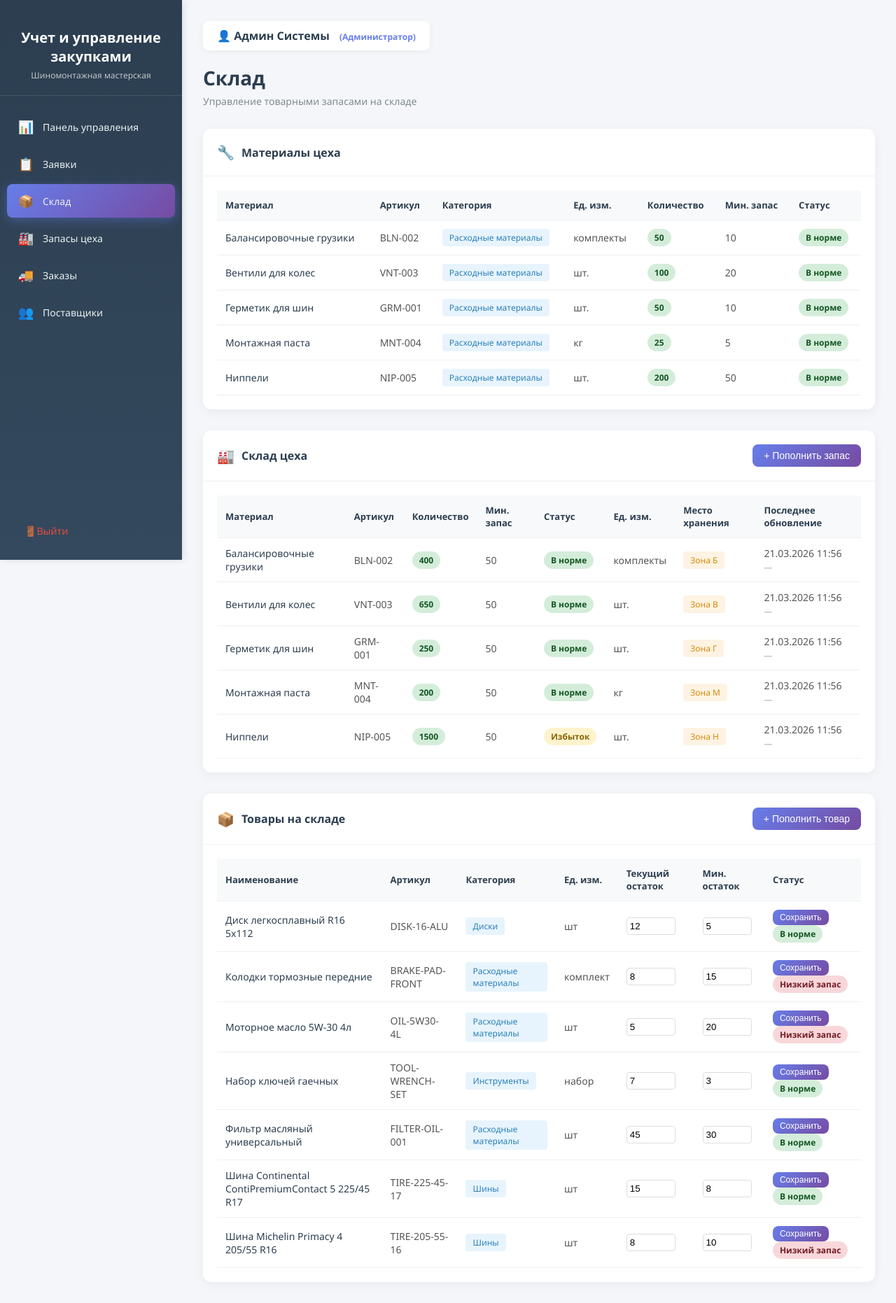
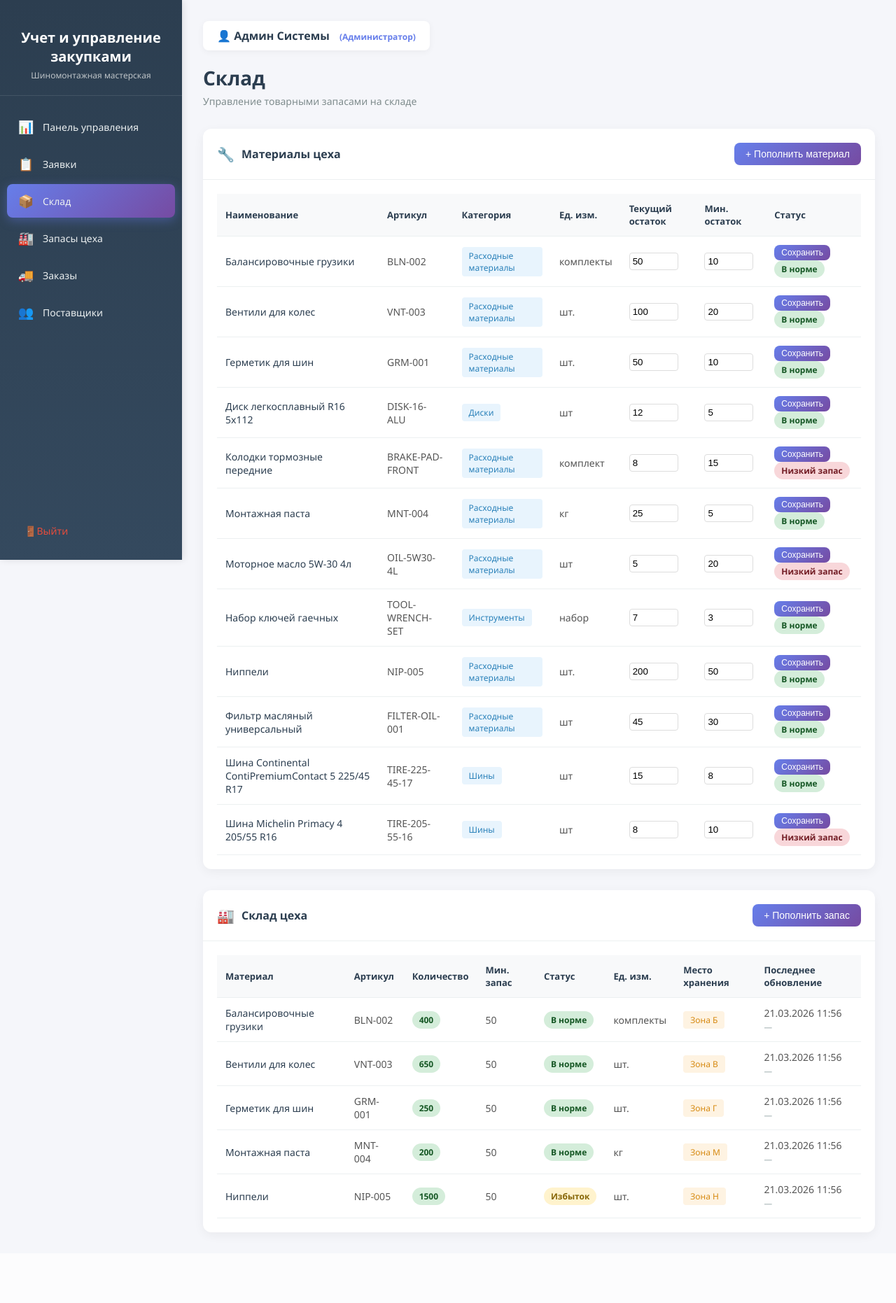
Before and after one commit to vanya27-chtto/tire-workshop-supply-system, a Django app: page /warehouse/ in a window 1280 px wide. Shown: the whole page at 70% size. After the commit the page ends 1766 px from the top, so only its background shows below. Run offline with Django 5.2, Linux system fonts and the light colour scheme; a user stored in the database is signed in; data comes from the database, SQL or seed files in the repository; both versions use the stored data as it was before the commit.

Commit message:
update branch

```diff
--- a/core/models.py
+++ b/core/models.py
@@ -37,17 +37,17 @@ class Supplier(models.Model):
 
 
 class Product(models.Model):
-    """Товар на складе (для продажи)"""
+    """Материал для цеха"""
     category = models.ForeignKey(
         Category,
         on_delete=models.CASCADE,
         related_name='products',
         verbose_name=_('Категория')
     )
-    name = models.CharField(_('Название товара'), max_length=200)
+    name = models.CharField(_('Название материала'), max_length=200)
     sku = models.CharField(_('Артикул'), max_length=50, unique=True, blank=True)
     unit = models.CharField(_('Единица измерения'), max_length=20, default='шт.')
-    quantity = models.PositiveIntegerField(_('Количество на складе'), default=0)
+    quantity = models.PositiveIntegerField(_('Количество на складе цеха'), default=0)
     min_quantity = models.PositiveIntegerField(
         _('Минимальный уровень запаса'),
         default=10,
@@ -64,7 +64,6 @@ class Product(models.Model):
     )
     created_at = models.DateTimeField(_('Дата добавления'), auto_now_add=True)
     updated_at = models.DateTimeField(_('Дата обновления'), auto_now=True)
-    is_sales_item = models.BooleanField(_('Товар для продажи'), default=True, help_text=_('Если отмечено, товар предназначен для продажи клиентам'))
 
     class Meta:
         verbose_name = _('Товар')
--- a/core/views.py
+++ b/core/views.py
@@ -102,17 +102,14 @@ def suppliers(request):
 
 @login_required
 def warehouse(request):
-    """Страница склада - управление товарными запасами"""
-    # Товары для продажи (шины, диски, тормоза и т.д.)
-    products = CoreProduct.objects.filter(is_sales_item=True).select_related('category')
-    # Материалы цеха (грузики, вентили и т.д.)
-    workshop_materials = CoreProduct.objects.filter(is_sales_item=False).select_related('category')
+    """Страница склада - управление материалами цеха"""
+    # Все материалы (шины, грузики, вентили и т.д.)
+    products = CoreProduct.objects.all().select_related('category')
     workshop_stocks = WorkshopStock.objects.all().select_related('product', 'responsible_person')
     workshop_warehouses = WorkshopWarehouse.objects.all().select_related('product', 'responsible_person')
 
     context = {
         'products': products,
-        'workshop_materials': workshop_materials,
         'workshop_stocks': workshop_stocks,
         'workshop_warehouses': workshop_warehouses,
         'user': request.user,
--- a/templates/procurement/warehouse.html
+++ b/templates/procurement/warehouse.html
@@ -356,45 +356,52 @@
                     <span class="widget-icon">🔧</span>
                     Материалы цеха
                 </h3>
+                <button class="btn-add" onclick="openReplenishProductModal()">+ Пополнить материал</button>
             </div>
             <div class="table-container">
-                {% if workshop_materials %}
+                {% if products %}
                     <table class="products-table">
                         <thead>
                             <tr>
-                                <th>Материал</th>
+                                <th>Наименование</th>
                                 <th>Артикул</th>
                                 <th>Категория</th>
                                 <th>Ед. изм.</th>
-                                <th>Количество</th>
-                                <th>Мин. запас</th>
+                                <th>Текущий остаток</th>
+                                <th>Мин. остаток</th>
                                 <th>Статус</th>
                             </tr>
                         </thead>
                         <tbody>
-                            {% for material in workshop_materials %}
+                            {% for product in products %}
                                 <tr>
                                     <td>
-                                        <span class="product-name">{{ material.name }}</span>
+                                        <span class="product-name">{{ product.name }}</span>
                                     </td>
-                                    <td>{{ material.sku }}</td>
+                                    <td>{{ product.sku }}</td>
                                     <td>
-                                        {% if material.category %}
-                                            <span class="category-badge">{{ material.category.name }}</span>
+                                        {% if product.category %}
+                                            <span class="category-badge">{{ product.category.name }}</span>
                                         {% else %}
                                             <span style="color: #95a5a6;">—</span>
                                         {% endif %}
                                     </td>
-                                    <td>{{ material.unit }}</td>
+                                    <td>{{ product.unit }}</td>
                                     <td>
-                                        <span class="quantity-badge {% if material.needs_reorder %}stock-low{% else %}stock-good{% endif %}">
-                                            {{ material.quantity }}
-                                        </span>
-                                    </td>
-                                    <td>{{ material.min_quantity }}</td>
-                                    <td>
-                                        {% if material.needs_reorder %}
-                                            <span class="stock-badge stock-low">Низкий</span>
+                                        <form method="post" action="{% url 'update_product_stock' product.id %}" style="display:inline;">
+                                            {% csrf_token %}
+                                            <input type="number" name="quantity" value="{{ product.quantity }}"
+                                                   min="0" style="width:70px; padding:4px; border:1px solid #ddd; border-radius:4px;">
+                                        </td>
+                                        <td>
+                                            <input type="number" name="min_quantity" value="{{ product.min_quantity }}"
+                                                   min="0" style="width:70px; padding:4px; border:1px solid #ddd; border-radius:4px;">
+                                        </td>
+                                        <td>
+                                            <button type="submit" class="btn-add" style="padding:4px 10px; font-size:12px;">Сохранить</button>
+                                        </form>
+                                        {% if product.quantity <= product.min_quantity %}
+                                            <span class="stock-badge stock-low">Низкий запас</span>
                                         {% else %}
                                             <span class="stock-badge stock-good">В норме</span>
                                         {% endif %}
@@ -412,7 +419,7 @@
             </div>
         </div>
 
-        <!-- Таблица склад цеха -->
+        <!-- Таблица Склад цеха -->
         <div class="products-card" style="margin-top: 30px;">
             <div class="card-header">
                 <h3>
@@ -481,75 +488,6 @@
                     <div class="empty-state">
                         <div class="empty-state-icon">🏭</div>
                         <p>Запасы материалов в цеху отсутствуют</p>
-                    </div>
-                {% endif %}
-            </div>
-        </div>
-
-        <div class="products-card" style="margin-top: 30px;">
-            <div class="card-header">
-                <h3>
-                    <span class="widget-icon">📦</span>
-                    Товары на складе
-                </h3>
-                <button class="btn-add" onclick="openReplenishProductModal()">+ Пополнить товар</button>
-            </div>
-            <div class="table-container">
-                {% if products %}
-                    <table class="products-table">
-                        <thead>
-                            <tr>
-                                <th>Наименование</th>
-                                <th>Артикул</th>
-                                <th>Категория</th>
-                                <th>Ед. изм.</th>
-                                <th>Текущий остаток</th>
-                                <th>Мин. остаток</th>
-                                <th>Статус</th>
-                            </tr>
-                        </thead>
-                        <tbody>
-                            {% for product in products %}
-                                <tr>
-                                    <td>
-                                        <span class="product-name">{{ product.name }}</span>
-                                    </td>
-                                    <td>{{ product.sku }}</td>
-                                    <td>
-                                        {% if product.category %}
-                                            <span class="category-badge">{{ product.category.name }}</span>
-                                        {% else %}
-                                            <span style="color: #95a5a6;">—</span>
-                                        {% endif %}
-                                    </td>
-                                    <td>{{ product.unit }}</td>
-                                    <td>
-                                        <form method="post" action="{% url 'update_product_stock' product.id %}" style="display:inline;">
-                                            {% csrf_token %}
-                                            <input type="number" name="quantity" value="{{ product.quantity }}"
-                                                   min="0" style="width:70px; padding:4px; border:1px solid #ddd; border-radius:4px;">
-                                        </td>
-                                        <td>
-                                            <input type="number" name="min_quantity" value="{{ product.min_quantity }}"
-                                                   min="0" style="width:70px; padding:4px; border:1px solid #ddd; border-radius:4px;">
-                                        </td>
-                                        <td>
-                                            <button type="submit" class="btn-add" style="padding:4px 10px; font-size:12px;">Сохранить</button>
-                                        </form>
-                                        {% if product.quantity <= product.min_quantity %}
-                                            <span class="stock-badge stock-low">Низкий запас</span>
-                                        {% else %}
-                                            <span class="stock-badge stock-good">В норме</span>
-                                        {% endif %}
-                                    </td>
-                                </tr>
-                            {% endfor %}
-                        </tbody>
-                    </table>
-                {% else %}
-                    <div class="empty-state">
-                        <div class="empty-state-icon">📦</div>
-                        <p>Товары на складе отсутствуют</p>
                     </div>
                 {% endif %}
             </div>
```
Also changed, not shown: core/migrations/0007_remove_is_sales_item_field.py (added), db.sqlite3, 1 other file.
